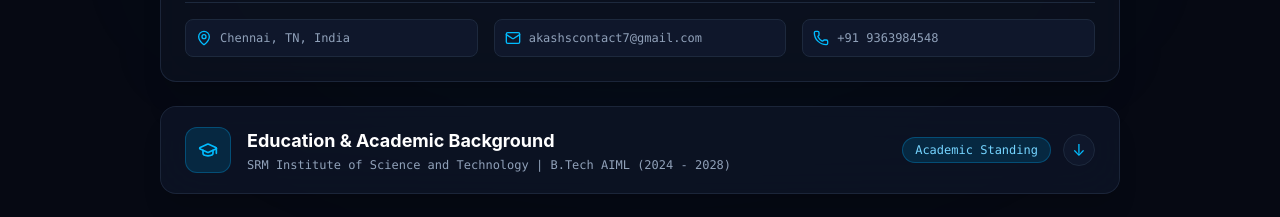
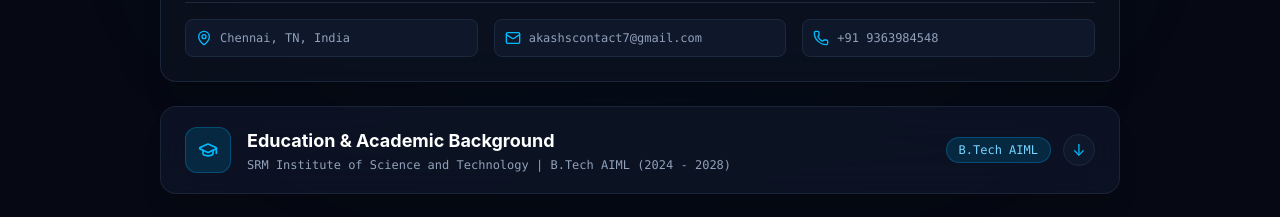
Before and after one commit to AkashS-0107/portfolio, a React (Vite) app: page / in a window 1280 px wide. Shown: the part 1380-1597 px from the top of the page. Built offline with nearby package versions, Linux system fonts and the light colour scheme; a web font is replaced by a local one.

Commit message:
Update portfolio assets

```diff
--- a/src/components/About.tsx
+++ b/src/components/About.tsx
@@ -74,7 +74,7 @@ export const About: React.FC = () => {
               title="Education & Academic Background"
               subtitle="SRM Institute of Science and Technology | B.Tech AIML (2024 - 2028)"
               icon={GraduationCap}
-              badge="Academic Standing"
+              badge="B.Tech AIML"
               defaultOpen={false}
             >
               <div className="space-y-6">
@@ -88,20 +88,20 @@ export const About: React.FC = () => {
                   <p className="text-sm text-slate-400 mb-4">SRM Institute of Science and Technology, Ramapuram Campus</p>
                   <div className="inline-flex items-center gap-2 px-3 py-1.5 rounded-lg bg-sky-500/10 border border-sky-500/30 text-sky-300 font-mono text-xs">
                     <Sparkles className="w-4 h-4 text-sky-400" />
-                    Academic Standing: Active Degree Candidate
+                    Specializing in Artificial Intelligence & Machine Learning
                   </div>
                 </SpotlightCard>
 
                 <div className="grid grid-cols-1 sm:grid-cols-2 gap-4">
                   <div className="p-4 rounded-xl bg-slate-900 border border-slate-800">
                     <span className="text-xs font-mono text-slate-500">Higher Secondary (12th Grade)</span>
-                    <div className="text-lg font-bold text-white mt-1">64.33% Secured</div>
-                    <p className="text-xs text-slate-400 mt-1">Senior Secondary Board Examination</p>
+                    <div className="text-base font-bold text-white mt-1">Senior Secondary Education</div>
+                    <p className="text-xs text-slate-400 mt-1">Completed Board Examination</p>
                   </div>
                   <div className="p-4 rounded-xl bg-slate-900 border border-slate-800">
                     <span className="text-xs font-mono text-slate-500">Secondary (10th Grade)</span>
-                    <div className="text-lg font-bold text-white mt-1">73.00% Secured</div>
-                    <p className="text-xs text-slate-400 mt-1">Secondary School Board Examination</p>
+                    <div className="text-base font-bold text-white mt-1">Secondary Education</div>
+                    <p className="text-xs text-slate-400 mt-1">Completed Board Examination</p>
                   </div>
                 </div>
               </div>
--- a/src/components/Certifications.tsx
+++ b/src/components/Certifications.tsx
@@ -24,7 +24,7 @@ export const Certifications: React.FC = () => {
       title: 'Introduction to Operating Systems (Elite)',
       issuer: 'NPTEL, IIT Madras',
       date: 'Jul–Sep 2025',
-      badge: '60% Elite Standard',
+      badge: 'Elite Certification',
       featured: false
     },
     {
--- a/src/components/ResumeModal.tsx
+++ b/src/components/ResumeModal.tsx
@@ -77,11 +77,11 @@ export const ResumeModal: React.FC<ResumeModalProps> = ({ isOpen, onClose }) =>
               <div className="grid grid-cols-2 gap-4 text-xs">
                 <div className="p-3 rounded-lg bg-slate-900 border border-slate-800">
                   <div className="text-slate-400">Higher Secondary (12th)</div>
-                  <div className="text-white font-bold font-mono">64.33%</div>
+                  <div className="text-white font-bold font-mono">Completed</div>
                 </div>
                 <div className="p-3 rounded-lg bg-slate-900 border border-slate-800">
                   <div className="text-slate-400">Secondary (10th)</div>
-                  <div className="text-white font-bold font-mono">73.00%</div>
+                  <div className="text-white font-bold font-mono">Completed</div>
                 </div>
               </div>
             </div>
@@ -145,7 +145,7 @@ export const ResumeModal: React.FC<ResumeModalProps> = ({ isOpen, onClose }) =>
               </div>
               <div className="p-2.5 rounded-lg bg-slate-900 border border-slate-800 flex items-center gap-2">
                 <CheckCircle2 className="w-4 h-4 text-cyan-400 shrink-0" />
-                <span>Intro to OS – NPTEL IIT Madras (Elite 60%, 2025)</span>
+                <span>Intro to OS – NPTEL IIT Madras (Elite Certification, 2025)</span>
               </div>
               <div className="p-2.5 rounded-lg bg-slate-900 border border-slate-800 flex items-center gap-2">
                 <CheckCircle2 className="w-4 h-4 text-cyan-400 shrink-0" />
```
